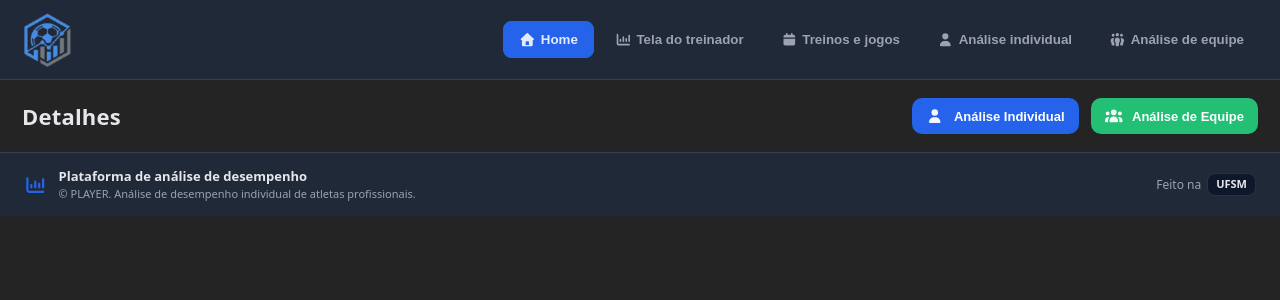
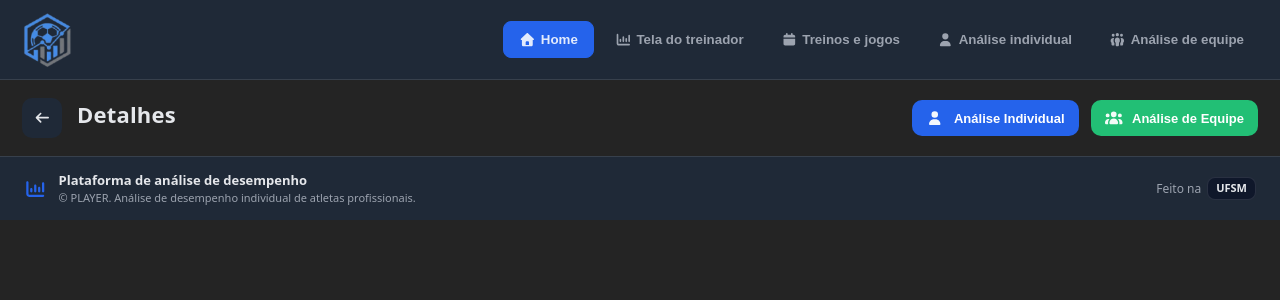
Before and after one commit to diogodls/player, a React (Vite) app: page /sessions/1/analysis in a window 1280 px wide. Shown: the top 300 px of the page. Built offline with nearby package versions, Linux system fonts and the light colour scheme.

Commit message:
feat(#48): estiliza header

```diff
--- a/src/components/SessionAnalysis/SessionAnalysisHeader/SessionAnalysisHeader.module.scss
+++ b/src/components/SessionAnalysis/SessionAnalysisHeader/SessionAnalysisHeader.module.scss
@@ -11,6 +11,29 @@
     font-weight: 800;
     letter-spacing: 0.2px;
     color: var(--text-light);
+  }
+
+  .back{
+    width: 40px;
+    height: 40px;
+    display: flex;
+    align-items: center;
+    justify-content: center;
+    background-color: var(--surface);
+    color: var(--text-light);
+    border: none;
+    border-radius: 10px;
+    cursor: pointer;
+
+    &:hover {
+      background-color: #374151;
+    }
+  }
+
+  .left{
+    display: flex;
+    justify-content: flex-start;
+    gap: 15px;
   }
 
   .actions {
--- a/src/components/SessionAnalysis/SessionAnalysisHeader/SessionAnalysisHeader.tsx
+++ b/src/components/SessionAnalysis/SessionAnalysisHeader/SessionAnalysisHeader.tsx
@@ -1,6 +1,6 @@
 import styles from "./SessionAnalysisHeader.module.scss";
 import { FontAwesomeIcon } from "@fortawesome/react-fontawesome";
-import { faUser, faUsers } from "@fortawesome/free-solid-svg-icons";
+import {faArrowLeft, faUser, faUsers} from "@fortawesome/free-solid-svg-icons";
 
 type Tab = "individual" | "team";
 
@@ -12,8 +12,12 @@ type Props = {
 const SessionAnalysisHeader = ({ active = "individual", onChange }: Props) => {
   return (
     <header className={styles.header}>
-      <h2 className={styles.title}>Detalhes</h2>
-
+      <div className={styles.left}>
+        <button className={styles.back}>
+          <FontAwesomeIcon icon={faArrowLeft}/>
+        </button>
+        <h2 className={styles.title}>Detalhes</h2>
+      </div>
       <div className={styles.actions}>
         <button
           type="button"
```
